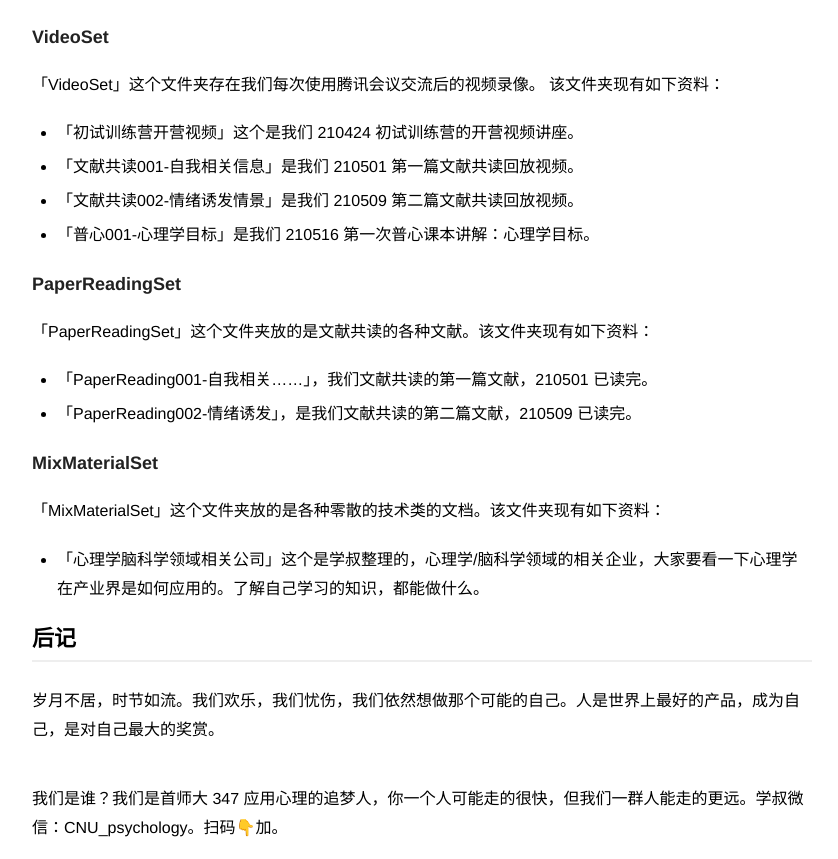
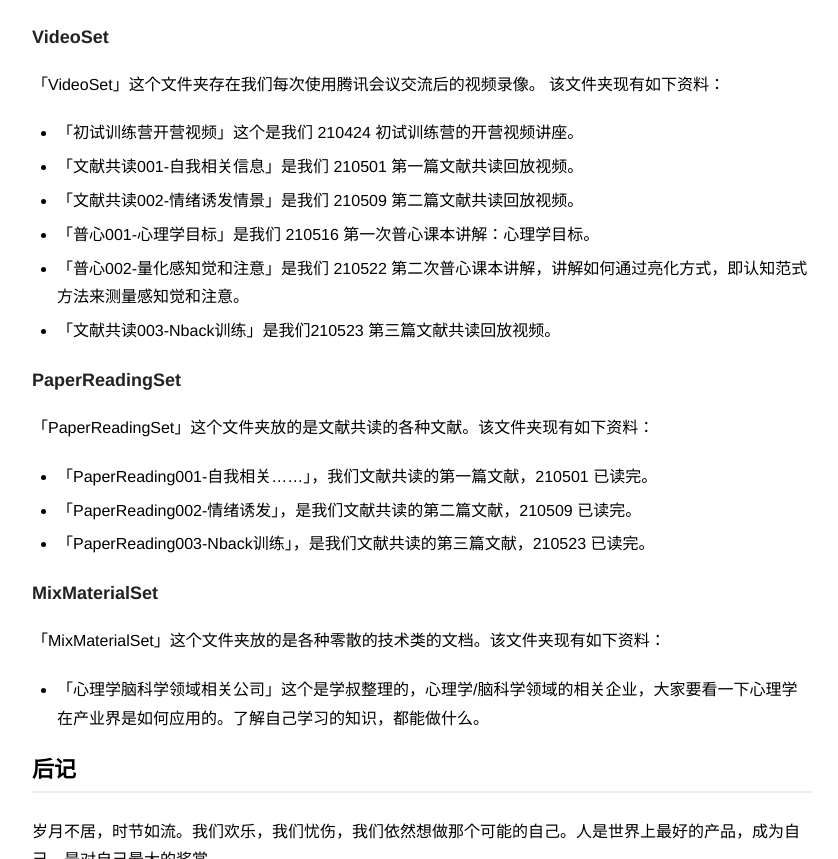
Before and after one commit to zapp926/cnu.github.io, a Jekyll site: the page built from _posts/2021-05-04-22-TheCampSchedule.md, in a window 1280 px wide and 900 px high, scrolled down 1281 px, cut to the strip 0-859 px from the top of the window. Shown: the whole strip, without its empty margins (218-1056 px from the left). Built offline with Jekyll 4.4.1, drawn with Linux system fonts in a browser that asks for light colours.

Commit message:
Update 2021-05-04-22-TheCampSchedule.md

```diff
--- a/_posts/2021-05-04-22-TheCampSchedule.md
+++ b/_posts/2021-05-04-22-TheCampSchedule.md
@@ -28,15 +28,20 @@ description: 人是世界上最好的产品，成为自己，是最大的奖赏
 - 「文献共读001-自我相关信息」是我们 210501 第一篇文献共读回放视频。
 - 「文献共读002-情绪诱发情景」是我们 210509 第二篇文献共读回放视频。
 - 「普心001-心理学目标」是我们 210516 第一次普心课本讲解：心理学目标。
+- 「普心002-量化感知觉和注意」是我们 210522 第二次普心课本讲解，讲解如何通过亮化方式，即认知范式方法来测量感知觉和注意。
+- 「文献共读003-Nback训练」是我们210523 第三篇文献共读回放视频。
+
 
 ### PaperReadingSet
 「PaperReadingSet」这个文件夹放的是文献共读的各种文献。该文件夹现有如下资料：
 - 「PaperReading001-自我相关……」，我们文献共读的第一篇文献，210501 已读完。
 - 「PaperReading002-情绪诱发」，是我们文献共读的第二篇文献，210509 已读完。
+- 「PaperReading003-Nback训练」，是我们文献共读的第三篇文献，210523 已读完。
 
 ### MixMaterialSet
 「MixMaterialSet」这个文件夹放的是各种零散的技术类的文档。该文件夹现有如下资料：
 - 「心理学脑科学领域相关公司」这个是学叔整理的，心理学/脑科学领域的相关企业，大家要看一下心理学在产业界是如何应用的。了解自己学习的知识，都能做什么。
+
 
 ## 后记
 
```
